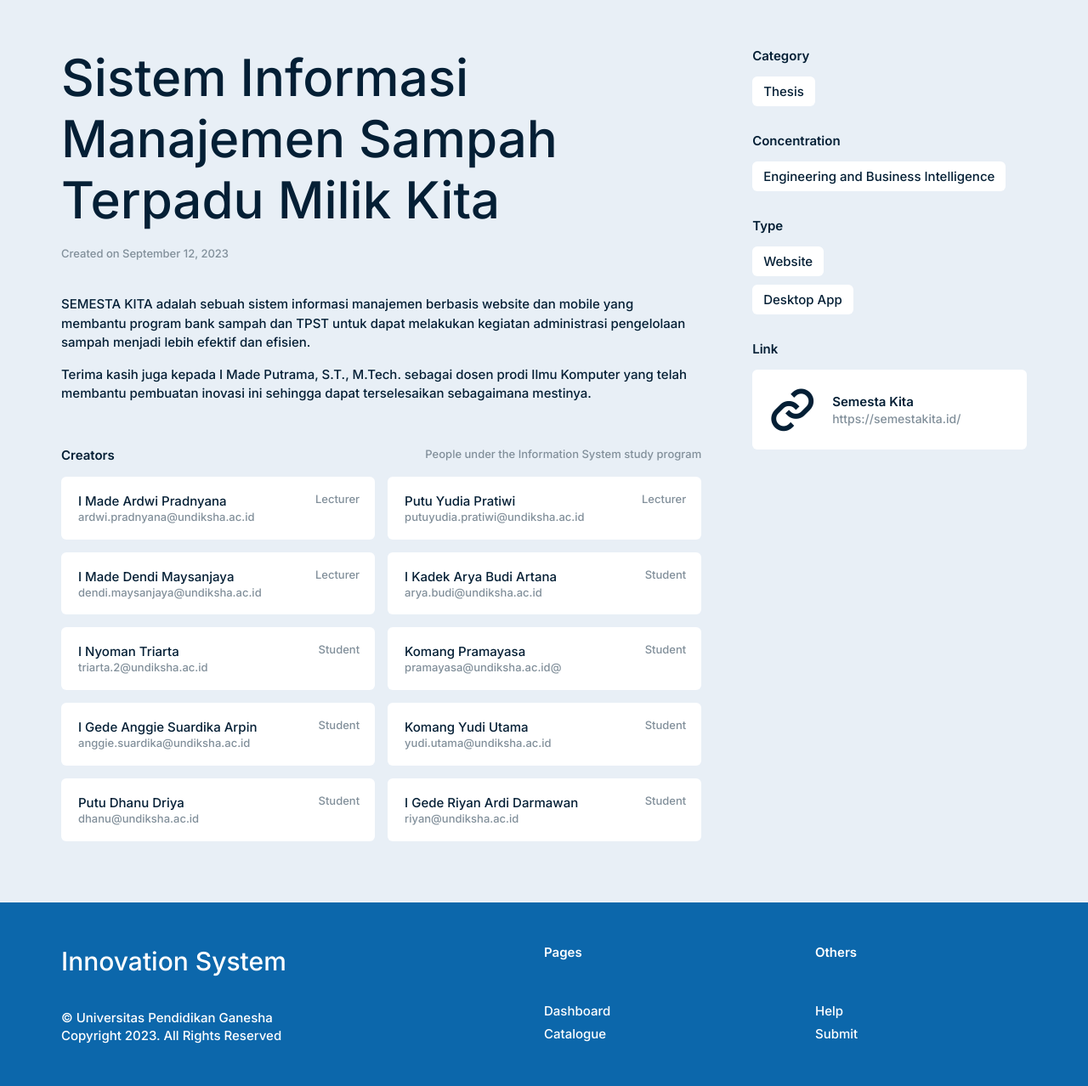
After one commit to vedasuputra/innosys, a PHP site: page /innovation.html in a window 1280 px wide. The commit adds this page. Shown: the part 638-1916 px from the top of the page at 85% size. Run offline with PHP 8.4, Linux system fonts and the light colour scheme; a stand-in replaces the project's code that opens the database connection; some libraries are stand-ins or nearby versions.

Commit message:
page innovation sudah rampung >w<

```diff
--- a/general.css
+++ b/general.css
@@ -505,30 +533,32 @@ footer {
   padding-right: 4.5rem;
   padding-top: 3rem;
   padding-bottom: 3rem;
-  background: #0C67AB;
-  color: #fff!important;
+  background: #0c67ab;
+  color: #fff !important;
   display: grid;
   grid-template-columns: 2fr 1fr 1fr;
   gap: 70px;
-  font-weight: 300;
+  font-weight: 500;
 }
 
 footer a {
-  color: #fff!important;
+  color: #fff !important;
   display: block;
   line-height: 1.8;
 }
 
-footer h3, h4 {
-  font-weight: 500;
+footer h3,
+h4 {
   margin: 0;
 }
 
 footer h3 {
   font-size: 30px;
   margin-bottom: 35px;
+  font-weight: 500;
 }
 
 footer h4 {
   margin-bottom: 45px;
+  font-weight: 600;
 }
--- /dev/null
+++ b/innovation.css
@@ -0,0 +1,223 @@
+img {
+  vertical-align: middle;
+}
+
+/* Position the image container (needed to position the left and right arrows) */
+.slideshow {
+  position: relative;
+  width: 100%;
+}
+
+/* Hide the images by default */
+.mySlides {
+  display: none;
+  animation-name: fade-dark;
+  animation-duration: 0.7s;
+}
+
+.mySlides img {
+  height: 565px;
+  object-fit: cover;
+  width: 100%;
+  object-position: center;
+}
+
+/* Next & previous buttons */
+.prev,
+.next {
+  cursor: pointer;
+  position: absolute;
+  top: 50%;
+  margin-top: -20px;
+  color: #e5e8ea;
+  font-size: 45px;
+  user-select: none;
+  -webkit-user-select: none;
+  transform: translate(0%, -50%);
+  padding: 25px;
+  z-index: 99;
+}
+
+.prev:hover,
+.next:hover {
+  color: #fff;
+}
+
+.mySlides::before {
+  content: "";
+  z-index: 10;
+  width: 100%;
+  height: 100%;
+  display: block;
+  position: absolute;
+  background: linear-gradient(270deg, rgba(3, 31, 51, 0.9) 0%, rgba(0, 0, 0, 0) 50%), linear-gradient(0deg, rgba(0, 0, 0, 0.5) 0%, rgba(0, 0, 0, 0) 50%), linear-gradient(90deg, rgba(3, 31, 51, 0.9) 0%, rgba(0, 0, 0, 0) 50%);
+}
+
+/* Position the "next button" to the right */
+.next {
+  right: 0;
+}
+
+.row {
+  position: absolute;
+  bottom: 2rem;
+  display: flex;
+  justify-content: center;
+  gap: 15px;
+  width: 100%;
+  z-index: 99;
+}
+
+/* Add a transparency effect for thumnbail images */
+.demo {
+  width: 80px;
+  height: 80px;
+  object-fit: cover;
+  cursor: pointer;
+  transition: all 0.7s ease;
+  border-radius: 6px;
+}
+
+.demo-border {
+  border-radius: 6px;
+  border: 2px solid #fff;
+  display: inline-block;
+}
+
+.active,
+.demo:hover {
+  filter: brightness(50%);
+}
+
+.innovation-container {
+  display: grid;
+  grid-template-columns: 7fr 3fr;
+  gap: 60px;
+  padding-top: 1rem;
+}
+
+.innovation-main h1 {
+  margin: 0;
+  font-weight: 500;
+  font-size: 60px;
+  line-height: 1.2;
+}
+
+.innovation-right h4,
+.creators-header h4 {
+  font-weight: 600;
+  display: block;
+}
+
+.innovation-right h4 {
+  margin-bottom: 14px;
+}
+
+.creation-date,
+.creator-role,
+.creators-header span {
+  color: #818f9a;
+  font-size: 13px;
+}
+
+.creation-date {
+  margin-top: 18px;
+}
+
+.creator-role {
+  margin-top: 0px;
+  line-height: 1.3;
+}
+
+.innovation-text {
+  margin-top: 40px;
+  margin-bottom: 50px;
+  line-height: 1.5;
+}
+
+.filter-button {
+  background: #fff;
+  padding-top: 10px;
+  padding-bottom: 10px;
+  padding-left: 13px;
+  padding-right: 13px;
+  cursor: pointer;
+  display: block;
+  border-radius: 6px;
+  line-height: 1;
+  width: fit-content;
+}
+
+.filter-button:not(:first-child) {
+  margin-top: 10px;
+}
+
+.filter-button:last-child {
+  margin-bottom: 30px;
+}
+
+.innovation-right {
+  display: block;
+  position: -webkit-sticky;
+  position: sticky;
+  height: auto;
+  align-self: flex-start;
+  top: 6.5rem;
+  align-items: flex-start;
+}
+
+.innovation-link {
+  background: #fff;
+  height: auto;
+  display: flex;
+  justify-content: left;
+  align-items: center;
+  border-radius: 6px;
+  padding: 12px;
+  gap: 12px;
+  cursor: pointer;
+}
+
+.innovation-link strong {
+  font-weight: 600;
+  display: block;
+}
+
+.innovation-link a {
+  color: #818f9a;
+  font-size: 14px;
+}
+
+.innovation-creators {
+  display: flex;
+  justify-content: left;
+  align-items: center;
+  gap: 15px;
+  margin-top: 15px;
+}
+
+.innovation-creators:first-child {
+  margin-top: 0;
+}
+
+.creators-info {
+  background: #fff;
+  border-radius: 6px;
+  padding-left: 20px;
+  padding-right: 18px;
+  padding-top: 18px;
+  padding-bottom: 18px;
+  flex: 2;
+  display: flex;
+  justify-content: space-between;
+  align-items: top;
+}
+
+.creators-info div {
+  display: block;
+}
+
+.creators-header {
+  display: flex;
+  justify-content: space-between;
+}
--- /dev/null
+++ b/innovation.html
@@ -0,0 +1,314 @@
+<html>
+
+<head>
+    <title>Sistem Informasi Manajemen Sampah Terpadu Milik Kita | SIFORS Innovation System</title>
+    <meta charset="UTF-8">
+    <meta name="viewport" content="width=device-width, initial-scale=1">
+    <link rel="stylesheet" href="general.css">
+    <link rel="stylesheet" href="innovation.css">
+    <link href='https://unpkg.com/boxicons@2.1.4/css/boxicons.min.css' rel='stylesheet'>
+    <script src="https://kit.fontawesome.com/3a38bd7be5.js" crossorigin="anonymous"></script>
+    <script src="https://code.jquery.com/jquery-3.4.1.min.js"></script>
+    <script src="https://cdn.jsdelivr.net/npm/chart.js"></script>
+</head>
+
+<body>
+    <nav>
+        <div class="navbar-start">
+            <div style="padding-right: 13px;">
+                <a href="home.html">
+                    <img src="..\photos\favicon.png" width="43px" height="43px">
+                </a>
+            </div>
+            <div class="title">
+                <a href="home.html">Innovation System</a>
+            </div>
+        </div>
+        <div class="navbar-end">
+            <div style="padding-right: 34px;">
+                <a class="navlinks" href="home.html">Homepage</a>
+                <a class="navlinks" href="catalogue.html">Catalogue</a>
+            </div>
+            <div>
+                <i class='bx bx-search icon-search' aria-hidden="trues"
+                    style="padding-right: 5px; font-size: 25px; z-index: 999; cursor: pointer; padding-top: 0.3rem;"></i>
+                <div class="search-form">
+                    <div class="search-flex">
+                        <div>
+                            <i class='bx bx-search' style="font-size: 25px; z-index: 999; padding-bottom: 0.9rem;"></i>
+                        </div>
+                        <div>
+                            <form action="">
+                                <input type="search" placeholder="Click here to search...">
+                            </form>
+                        </div>
+                        <div>
+                            <i class='bx bx-x search-close'
+                                style="font-size: 32px; z-index: 999; padding-bottom: 0.9rem; cursor: pointer;"></i>
+                        </div>
+                    </div>
+                </div>
+                <a href="#"><i class='bx bx-log-in-circle' style="font-size: 26px; padding-top: 0.3rem;"></i></a>
+            </div>
+        </div>
+    </nav>
+
+    <div class="navpadding"></div>
+
+    <div class="slideshow">
+        <div class="mySlides">
+            <img src="..\photos\card1.jpg">
+        </div>
+
+        <div class="mySlides">
+            <img src="..\photos\card2.jpg">
+        </div>
+
+        <div class="mySlides">
+            <img src="..\photos\card3.jpg">
+        </div>
+
+        <div class="mySlides">
+            <img src="..\photos\card4.jpg">
+        </div>
+
+        <a class="prev" onclick="plusSlides(-1)"><i class='bx bx-chevron-left'></i></a>
+        <a class="next" onclick="plusSlides(1)"><i class='bx bx-chevron-right'></i></a>
+
+        <div class="row">
+            <div class="demo-border">
+                <img class="demo" src="..\photos\card1.jpg" onclick="currentSlide(1)">
+            </div>
+            <div class="demo-border">
+                <img class="demo" src="..\photos\card2.jpg" onclick="currentSlide(2)">
+            </div>
+            <div class="demo-border">
+                <img class="demo" src="..\photos\card3.jpg" onclick="currentSlide(3)">
+            </div>
+            <div class="demo-border">
+                <img class="demo" src="..\photos\card4.jpg" onclick="currentSlide(4)">
+            </div>
+        </div>
+    </div>
+
+    <div class="container">
+        <div class="innovation-container">
+            <div class="innovation-main">
+                <h1>Sistem Informasi Manajemen Sampah Terpadu Milik Kita</h1>
+                <div class="creation-date">Created on September 12, 2023</div>
+                <div class="innovation-text">
+                    <p>SEMESTA KITA adalah sebuah sistem informasi manajemen berbasis website dan mobile yang membantu
+                        program bank sampah dan TPST untuk dapat melakukan kegiatan administrasi pengelolaan sampah
+                        menjadi
+                        lebih efektif dan efisien.</p>
+                    <p>Terima kasih juga kepada I Made Putrama, S.T., M.Tech. sebagai dosen prodi Ilmu Komputer yang
+                        telah
+                        membantu pembuatan inovasi ini sehingga dapat terselesaikan sebagaimana mestinya.</p>
+                </div>
+                <div class="creators-header">
+                    <h4>Creators</h4>
+                    <span>People under the Information System study program</span>
+                </div>
+
+                <div class="innovation-creators">
+                    <div class="creators-info">
+                        <div>
+                            <div class="creator-name">I Made Ardwi Pradnyana</div>
+                            <a href="mailto:ardwi.pradnyana@undiksha.ac.id"
+                                class="creator-role">ardwi.pradnyana@undiksha.ac.id</a>
+                        </div>
+                        <div>
+                            <div class="creator-role">Lecturer</div>
+                        </div>
+                    </div>
+                    <div class="creators-info">
+                        <div>
+                            <div class="creator-name">Putu Yudia Pratiwi</div>
+                            <a href="mailto:putuyudia.pratiwi@undiksha.ac.id"
+                                class="creator-role">putuyudia.pratiwi@undiksha.ac.id</a>
+                        </div>
+                        <div>
+                            <div class="creator-role">Lecturer</div>
+                        </div>
+                    </div>
+                </div>
+                <div class="innovation-creators">
+                    <div class="creators-info">
+                        <div>
+                            <div class="creator-name">I Made Dendi Maysanjaya</div>
+                            <a href="mailto:dendi.maysanjaya@undiksha.ac.id"
+                                class="creator-role">dendi.maysanjaya@undiksha.ac.id</a>
+                        </div>
+                        <div>
+                            <div class="creator-role">Lecturer</div>
+                        </div>
+                    </div>
+                    <div class="creators-info">
+                        <div>
+                            <div class="creator-name">I Kadek Arya Budi Artana</div>
+                            <a href="mailto:arya.budi@undiksha.ac.id"
+                                class="creator-role">arya.budi@undiksha.ac.id</a>
+                        </div>
+                        <div>
+                            <div class="creator-role">Student</div>
+                        </div>
+                    </div>
+                </div>
+                <div class="innovation-creators">
+                    <div class="creators-info">
+                        <div>
+                            <div class="creator-name">I Nyoman Triarta</div>
+                            <a href="mailto:triarta.2@undiksha.ac.id"
+                                class="creator-role">triarta.2@undiksha.ac.id</a>
+                        </div>
+                        <div>
+                            <div class="creator-role">Student</div>
+                        </div>
+                    </div>
+                    <div class="creators-info">
+                        <div>
+                            <div class="creator-name">Komang Pramayasa</div>
+                            <a href="mailto:riyan@undiksha.ac.id"
+                                class="creator-role">pramayasa@undiksha.ac.id@</a>
+                        </div>
+                        <div>
+                            <div class="creator-role">Student</div>
+                        </div>
+                    </div>
+                </div>
+                <div class="innovation-creators">
+                    <div class="creators-info">
+                        <div>
+                            <div class="creator-name">I Gede Anggie Suardika Arpin</div>
+                            <a href="mailto:anggie.suardika@undiksha.ac.id"
+                                class="creator-role">anggie.suardika@undiksha.ac.id</a>
+                        </div>
+                        <div>
+                            <div class="creator-role">Student</div>
+                        </div>
+                    </div>
+                    <div class="creators-info">
+                        <div>
+                            <div class="creator-name">Komang Yudi Utama</div>
+                            <a href="mailto:yudi.utama@undiksha.ac.id"
+                                class="creator-role">yudi.utama@undiksha.ac.id</a>
+                        </div>
+                        <div>
+                            <div class="creator-role">Student</div>
+                        </div>
+                    </div>
+                </div>
+                <div class="innovation-creators">
+                    <div class="creators-info">
+                        <div>
+                            <div class="creator-name">Putu Dhanu Driya</div>
+                            <a href="mailto:dhanu@undiksha.ac.id"
+                                class="creator-role">dhanu@undiksha.ac.id</a>
+                        </div>
+                        <div>
+                            <div class="creator-role">Student</div>
+                        </div>
+                    </div>
+                    <div class="creators-info">
+                        <div>
+                            <div class="creator-name">I Gede Riyan Ardi Darmawan</div>
+                            <a href="mailto:riyan@undiksha.ac.id"
+                                class="creator-role">riyan@undiksha.ac.id</a>
+                        </div>
+                        <div>
+                            <div class="creator-role">Student</div>
+                        </div>
+                    </div>
+                </div>
+            </div>
+            <div class="innovation-right">
+                <div>
+                    <h4>Category</h4>
+                    <div onclick="javascript:location.href='#'" class="filter-button">Thesis</div>
+                </div>
+                <div>
+                    <h4>Concentration</h4>
+                    <div onclick="javascript:location.href='#'" class="filter-button">Engineering and Business
+                        Intelligence</div>
+                </div>
+                <div>
+                    <h4>Type</h4>
+                    <div onclick="javascript:location.href='#'" class="filter-button">Website</div>
+                    <div onclick="javascript:location.href='#'" class="filter-button">Desktop App</div>
+                </div>
+                <div>
+                    <h4>Link</h4>
+                    <div class="innovation-link" onclick="javascript:location.href='https://semestakita.id/'">
+                        <div>
+                            <i class='bx bx-link' style="font-size: 70px;"></i>
+                        </div>
+                        <div>
+                            <strong>Semesta Kita</strong>
+                            <a href="https://semestakita.id/">https://semestakita.id/</a>
+                        </div>
+                    </div>
+                </div>
+            </div>
+        </div>
+    </div>
+
+    <footer>
+        <div>
+            <h3>Innovation System</h3>
+            © Universitas Pendidikan Ganesha<br>
+            Copyright 2023. All Rights Reserved
+        </div>
+        <div>
+            <h4>Pages</h4>
+            <a href="#">Dashboard</a>
+            <a href="#">Catalogue</a>
+        </div>
+        <div>
+            <h4>Others</h4>
+            <a href="#">Help</a>
+            <a href="#">Submit</a>
+        </div>
+    </footer>
+
+    <script>
+        $(".icon-search").on("click", function () {
+            $(".search-form").fadeToggle();
+        });
+
+        $(".search-close").on("click", function () {
+            $(".search-form").fadeToggle();
+        });
+    </script>
+
+    <script>
+        let slideIndex = 1;
+        showSlides(slideIndex);
+
+        function plusSlides(n) {
+            showSlides(slideIndex += n);
+        }
+
+        function currentSlide(n) {
+            showSlides(slideIndex = n);
+        }
+
+        function showSlides(n) {
+            let i;
+            let slides = document.getElementsByClassName("mySlides");
+            let dots = document.getElementsByClassName("demo");
+            if (n > slides.length) { slideIndex = 1 }
+            if (n < 1) { slideIndex = slides.length }
+            for (i = 0; i < slides.length; i++) {
+                slides[i].style.display = "none";
+            }
+            for (i = 0; i < dots.length; i++) {
+                dots[i].className = dots[i].className.replace(" active", "");
+            }
+            slides[slideIndex - 1].style.display = "block";
+            dots[slideIndex - 1].className += " active";
+        }
+    </script>
+
+</body>
+
+</html>
```
Also changed, not shown: other parts of general.css (+50 -22 lines), home.html (+47 -30 lines), test.html (added, +40 -0 lines), home.css (added), photos/card1.png (deleted), 1 other file.
